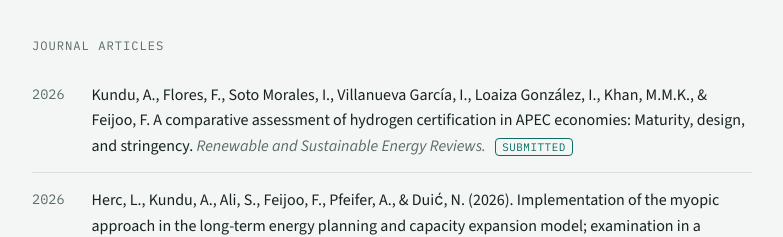
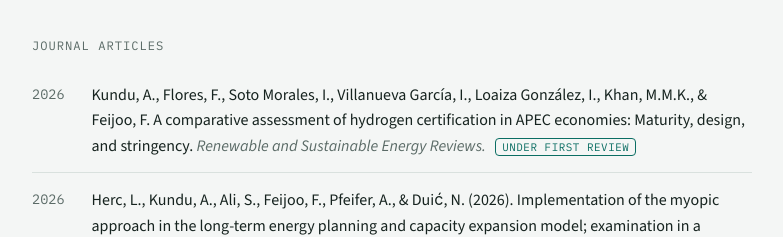
Before and after one commit to abhishakekundu11/abhishakekundu11.github.io, a plain HTML site: page index.html in a window 1280 px wide. Shown: the part 2540-2777 px from the top of the page, without its empty margins (248-1031 px from the left). Drawn offline with nearby package versions, Linux system fonts and the light colour scheme.

Commit message:
Update APEC hydrogen certification paper status to under first review
Co-Authored-By: Claude Sonnet 5 <noreply@anthropic.com>
Claude-Session: https://claude.ai/code/session_01TbiMLorBep4MynrmPea78b

```diff
--- a/index.html
+++ b/index.html
@@ -373,7 +373,7 @@ footer{padding-block:48px 64px}
   <div class="pub-item">
     <div class="pub-year tabular">2026</div>
     <div class="pub-body">
-      <p>Kundu, A., Flores, F., Soto Morales, I., Villanueva García, I., Loaiza González, I., Khan, M.M.K., &amp; Feijoo, F. A comparative assessment of hydrogen certification in APEC economies: Maturity, design, and stringency. <span class="pub-venue">Renewable and Sustainable Energy Reviews.</span> <span class="status-tag">Submitted</span></p>
+      <p>Kundu, A., Flores, F., Soto Morales, I., Villanueva García, I., Loaiza González, I., Khan, M.M.K., &amp; Feijoo, F. A comparative assessment of hydrogen certification in APEC economies: Maturity, design, and stringency. <span class="pub-venue">Renewable and Sustainable Energy Reviews.</span> <span class="status-tag">Under first review</span></p>
     </div>
   </div>
 
```
